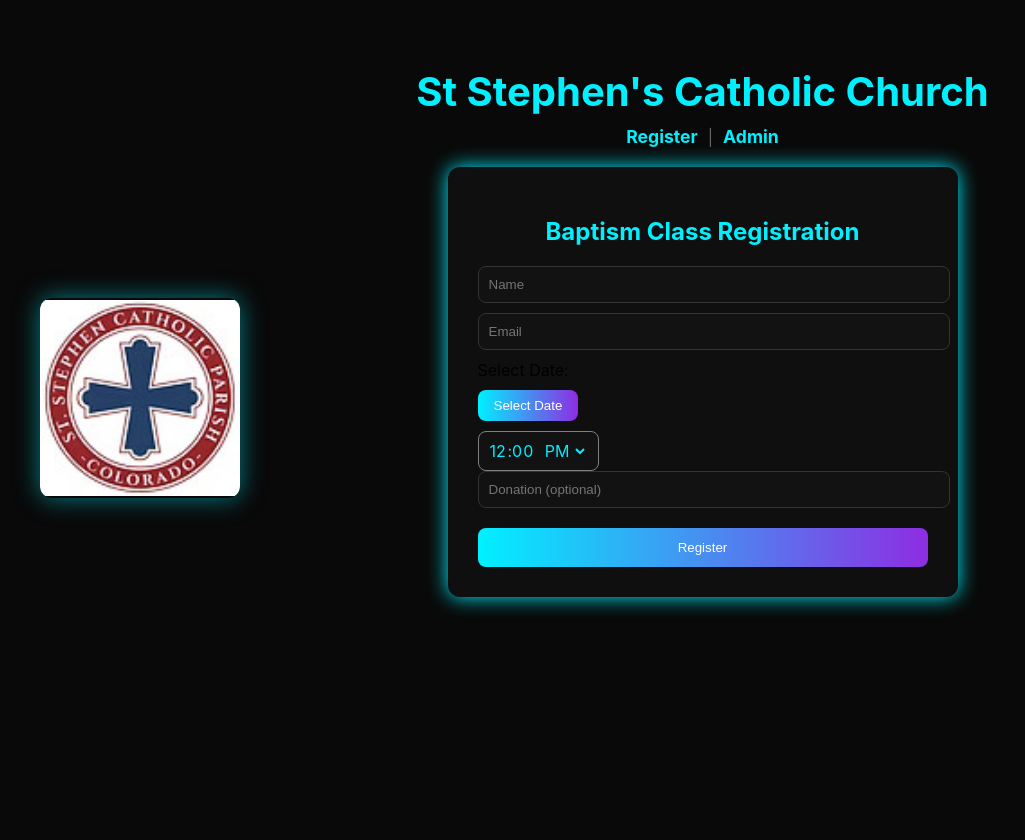
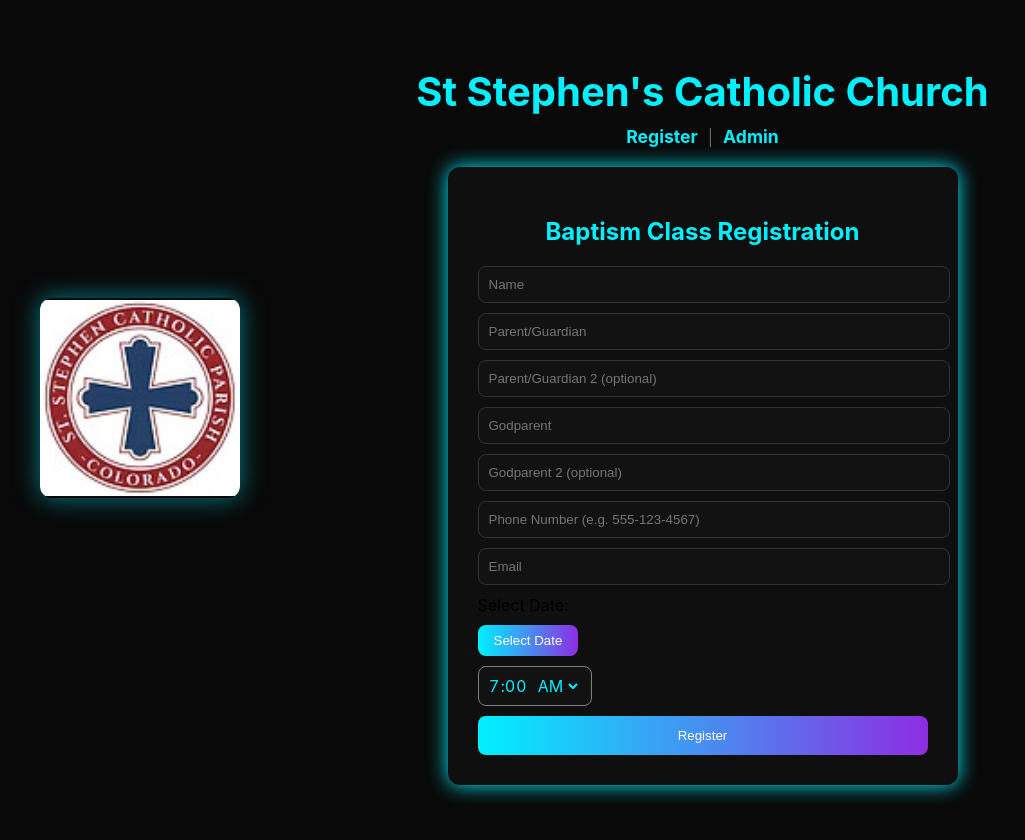
Before and after one commit to ambrenn23/COMP401_G6, a React (Create React App) app in the folder client/: page / in a window 1280 px wide. Shown: the whole page, without its empty margins (0-1025 px from the left). Built offline with nearby package versions, Linux system fonts and the light colour scheme.

Commit message:
Added Additional fields, more requests from client

```diff
--- a/client/package.json
+++ b/client/package.json
@@ -8,7 +8,7 @@
     "@testing-library/react": "^16.3.0",
     "@testing-library/user-event": "^13.5.0",
     "react": "^18.2.0",
-    "react-day-picker": "^9.6.7",
+    "react-day-picker": "^9.7.0",
     "react-dom": "^18.2.0",
     "react-router-dom": "^7.6.0",
     "react-scripts": "5.0.1",
--- a/client/src/pages/Admin.js
+++ b/client/src/pages/Admin.js
@@ -75,16 +75,61 @@
                 }}
               >
                 <p style={{ marginBottom: "8px" }}>
-                  <strong>{entry.name}</strong> ({entry.email})
+                  <strong>Child Name:{" "}</strong>{entry.name}
+                </p>
+                <p style={{ marginBottom: "8px" }}>
+                  <strong>1 Parent Name:{" "}</strong>{entry.parent1}
+                </p>
+                <p style={{ marginBottom: "8px" }}>
+                  <strong>2 Parent Name:{" "}</strong>{entry.parent2}
+                </p>
+                <p style={{ marginBottom: "8px" }}>
+                  <strong>1 Godparent Name:{" "}</strong>{entry.godparent1}
+                </p>
+                <p style={{ marginBottom: "8px" }}>
+                  <strong>2 Godparent Name:{" "}</strong>{entry.godparent2}
+                </p>
+                <p style={{ marginBottom: "8px" }}>
+                    <strong>Email:{" "}</strong>{entry.email}
+                </p>
+                <p style={{ marginBottom: "8px" }}>
+                    <strong>Phone Number:{" "}</strong>{entry.phone}
                 </p>
                 <p style={{ marginBottom: "8px", color: "#0ff" }}>
                   Date:{" "}
                   {entry.date ? new Date(entry.date).toLocaleDateString() : "-"}{" "}
                   | Time: {entry.time || "-"}
                 </p>
-                <p style={{ marginBottom: "12px", color: "#0f0" }}>
-                  Donation: {entry.donation ? `$${entry.donation}` : "None"}
-                </p>
+
+                <label style={{ display: "block", marginBottom: "12px", color: "#fff" }}>
+                <input
+                    type="checkbox"
+                    checked={entry.payment}
+                    onChange={async () => {
+                        try {
+                            const res = await fetch(`http://127.0.0.1:5000/register/${entry.id}/payment`, {
+                                method: "PUT",
+                                headers: { "Content-Type": "application/json" },
+                                body: JSON.stringify({ payment: !entry.payment }),
+                            });
+                            if (res.ok) {
+                                // Update local state
+                                setData((prev) =>
+                                    prev.map((e) =>
+                                        e.id === entry.id ? { ...e, payment: !e.payment } : e
+                                    )
+                                );
+                            } else {
+                                alert("Failed to update payment status.");
+                            }
+                        } catch (err) {
+                            console.error("Payment update error:", err);
+                        }
+                        }}
+                    />{" "}
+                    Payment Received
+                </label>
+
                 <div>
                   <button
                     style={{
--- a/client/src/pages/Register.js
+++ b/client/src/pages/Register.js
@@ -17,8 +17,13 @@
     name: "",
     email: "",
     date: "",
-    time: "12:00",
-    donation: "",
+    time: "7:00",
+    payment: false,
+    phone: "",
+    parent1: "",
+    parent2: "",
+    godparent1: "",
+    godparent2: "",
   });
   const [selectedDate, setSelectedDate] = useState();
 
@@ -37,7 +42,7 @@
 
       if (response.ok) {
         alert("Registered successfully!");
-        setForm({ name: "", email: "", date: "", time: "12:00", donation: "" });
+        setForm({ name: "", email: "", date: "", time: "12:00", payment: false, parent1: "", parent2: "", godparent1: "", godparent2: "", });
         setSelectedDate(null);
       } else {
         alert("Failed to submit form.");
@@ -142,6 +147,46 @@
               style={inputStyle}
             />
             <input
+              name="parent1"
+              placeholder="Parent/Guardian"
+              value={form.parent1}
+              onChange={handleChange}
+              required
+              style={inputStyle}
+            />
+            <input
+              name="parent2"
+              placeholder="Parent/Guardian 2 (optional)"
+              value={form.parent2}
+              onChange={handleChange}
+              style={inputStyle}
+            />
+            <input
+              name="godparent1"
+              placeholder="Godparent"
+              value={form.godparent1}
+              onChange={handleChange}
+              required
+              style={inputStyle}
+            />
+            <input
+              name="godparent2"
+              placeholder="Godparent 2 (optional)"
+              value={form.godparent2}
+              onChange={handleChange}
+              style={inputStyle}
+            />
+            <input
+                name="phone"
+                type="tel"
+                pattern="[0-9]{3}-[0-9]{3}-[0-9]{4}"
+                placeholder="Phone Number (e.g. 555-123-4567)"
+                value={form.phone}
+                onChange={handleChange}
+                required
+                style={inputStyle}
+            />
+            <input
               name="email"
               type="email"
               placeholder="Email"
@@ -177,15 +222,6 @@
               disableClock={true}
             />
 
-            <input
-              name="donation"
-              type="number"
-              min="0"
-              placeholder="Donation (optional)"
-              value={form.donation}
-              onChange={handleChange}
-              style={inputStyle}
-            />
             <button
               type="submit"
               style={buttonStyle}
```
Also changed, not shown: 2 other files (tests, documents, lock files or other folders).
